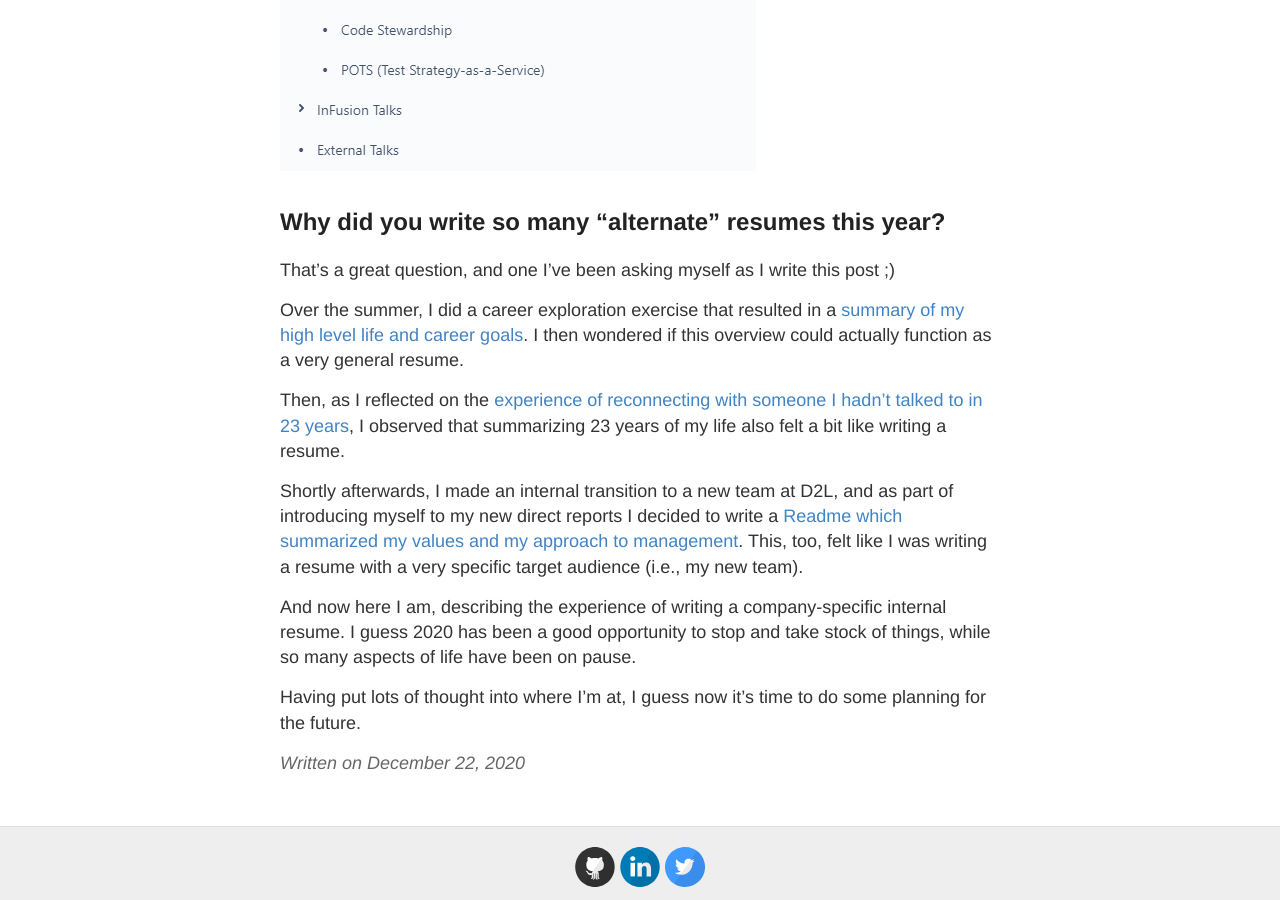
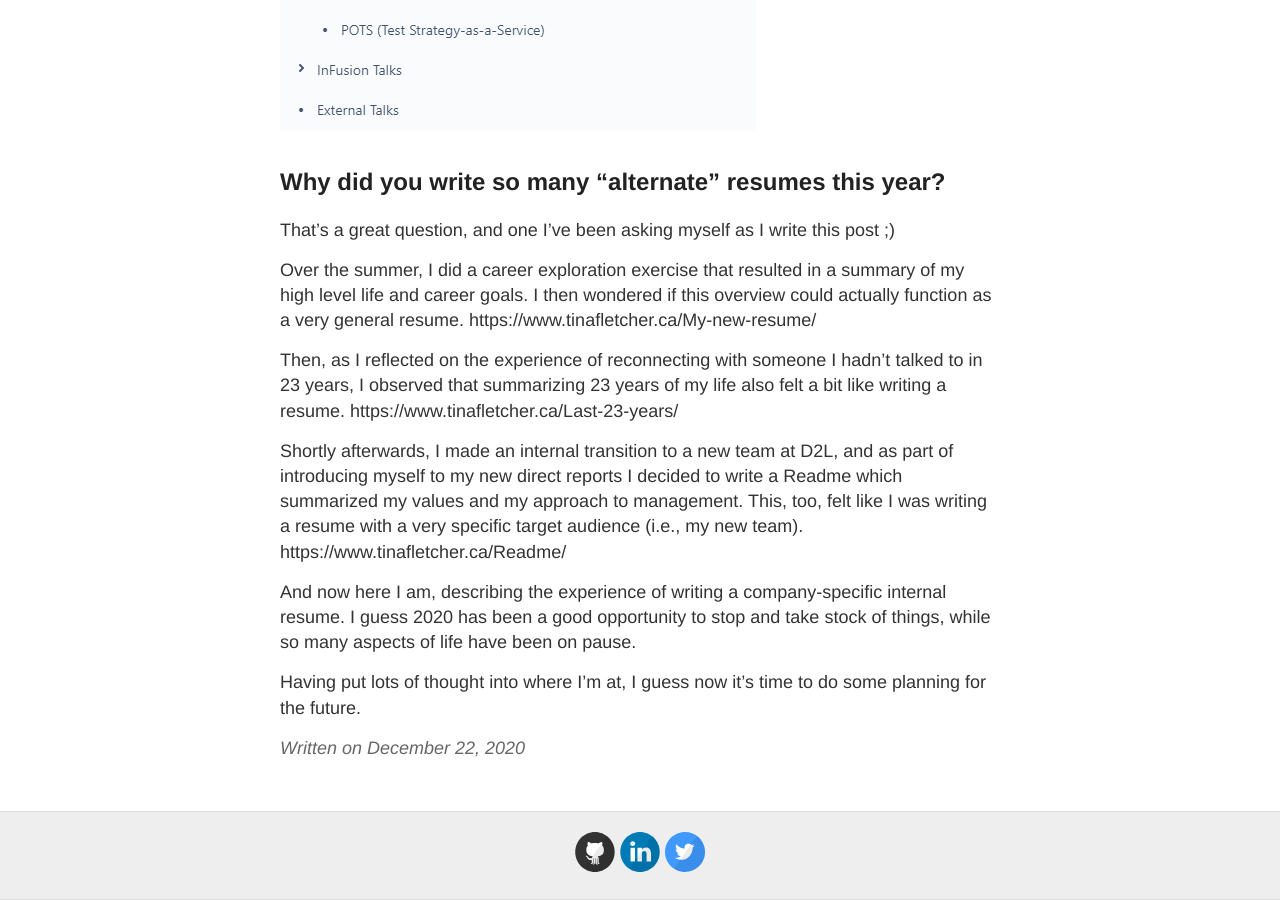
Before and after one commit to tinafletcher/tinafletcher.github.io, a Jekyll site: the page built from _posts/2020-12-22-Most-satisfying-things-2020.md, in a window 1280 px wide and 900 px high, scrolled down 1635 px. Built offline with Jekyll 4.4.1, drawn with Linux system fonts in a browser that asks for light colours; some of the changed lines change nothing that is shown; some of the changed text lies outside the part shown.

Commit message:
Update 2020-12-22-Most-satisfying-things-2020.md
Attempting to fix a layout bug

```diff
--- a/_posts/2020-12-22-Most-satisfying-things-2020.md
+++ b/_posts/2020-12-22-Most-satisfying-things-2020.md
@@ -5,31 +5,33 @@ title: One of the most satisfying things I did in 2020
 
 I think we can all agree that 2020 had more than its fair share of challenges and disappointments. So I thought I'd share one thing I did at work this year that I found to be really satisfying and rewarding. I created an internal resume for my time at D2L so far.
 
-## What's an internal resume?
+What's an internal resume?
+---
 It's similar to a "regular" resume, except it's much more detailed, and focuses on your experiences at a specific company. It can include things like teams and projects you've been on, initiatives you've been part of, and company or personal goals you're working towards.
 
 At D2L, we're calling these internal resumes "Talent Profiles".
 
 
-## Why would I make one?
+Why would I make one?
+---
 At D2L, we're starting to build Talent Profiles into our overall process for recommending and assessing people's readiness for promotions. But it's always been meant as a general career development tool. I also found the exercise of reflecting on my accomplishments throughout my time at D2L to be really rewarding. I love having a place I can go to review and celebrate what I've done already, and to get inspired about what I might try to do next.
 
-## What might it look like?
+What might it look like?
+---
 Here are some artifacts that will give you a sense of what my internal resume looks like. But yours might look completely different.
 
 [PDF version of Tina's D2L talent profile](../images/Tina Fletcher - D2L Talent Profile - 2020.pdf)
-
-Overview of initiatives I have worked on at D2L:
 ![Image showing a list of initiatives Tina has worked on at D2L](../images/Overview of my D2L journey.PNG)
 
-## Why did you write so many "alternate" resumes this year?
+Why did you write so many "alternate" resumes this year?
+---
 That's a great question, and one I've been asking myself as I write this post ;)
 
-Over the summer, I did a career exploration exercise that resulted in a [summary of my high level life and career goals](https://www.tinafletcher.ca/My-new-resume/). I then wondered if this overview could actually function as a very general resume.
+Over the summer, I did a career exploration exercise that resulted in a summary of my high level life and career goals. I then wondered if this overview could actually function as a very general resume. https://www.tinafletcher.ca/My-new-resume/
 
-Then, as I reflected on the [experience of reconnecting with someone I hadn't talked to in 23 years](https://www.tinafletcher.ca/Last-23-years/), I observed that summarizing 23 years of my life also felt a bit like writing a resume.
+Then, as I reflected on the experience of reconnecting with someone I hadn't talked to in 23 years, I observed that summarizing 23 years of my life also felt a bit like writing a resume. https://www.tinafletcher.ca/Last-23-years/
 
-Shortly afterwards, I made an internal transition to a new team at D2L, and as part of introducing myself to my new direct reports I decided to write a [Readme which summarized my values and my approach to management](https://www.tinafletcher.ca/Readme/). This, too, felt like I was writing a resume with a very specific target audience (i.e., my new team).
+Shortly afterwards, I made an internal transition to a new team at D2L, and as part of introducing myself to my new direct reports I decided to write a Readme which summarized my values and my approach to management. This, too, felt like I was writing a resume with a very specific target audience (i.e., my new team). https://www.tinafletcher.ca/Readme/
 
 And now here I am, describing the experience of writing a company-specific internal resume. I guess 2020 has been a good opportunity to stop and take stock of things, while so many aspects of life have been on pause.
 
```
